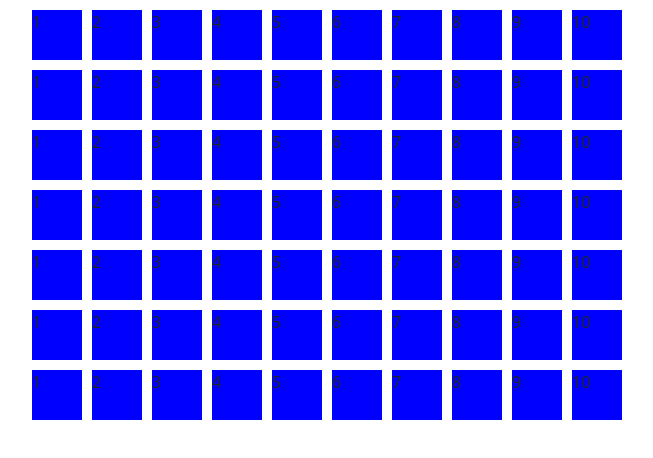
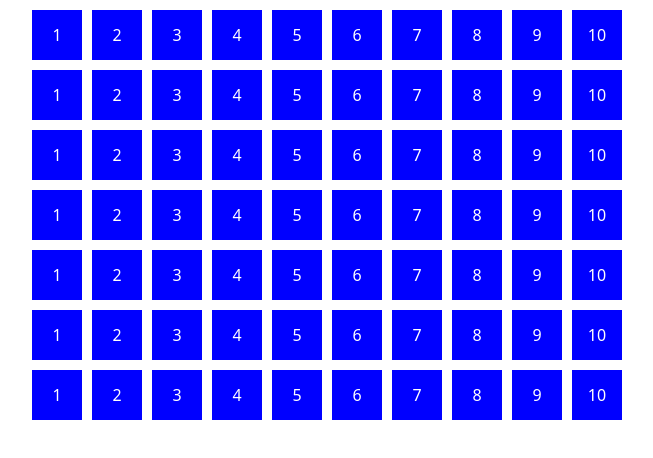
Before and after one commit to UPPARI-PRAVEEN/HobotConnect, a React (Vite) app: page /js in a window 1280 px wide. Shown: the top 458 px of the page, without its empty margins (313-966 px from the left). Built offline with nearby package versions, Linux system fonts and the light colour scheme.

Commit message:
book seating completed

```diff
--- a/src/Components/Front-end-tasks/SeatBooking.jsx
+++ b/src/Components/Front-end-tasks/SeatBooking.jsx
@@ -12,20 +12,37 @@ const SeatBooking = () => {
 
   ]
   const [isBooked,setIsBooked] = useState(false)
-  const [status,setStatus] =useState({
-    isBooked:false,
-    rowCol: null
-  })
- const handleRowCol =((row,col)=>{
-  console.log(row,col,"i am row")
-  if (status[rowCol].includes([row,col])){
-    setStatus((prev)=> [...prev,isBooked=True])
-  }else{
-    setStatus((prev)=> [...prev,isBooked=true,row=[row,col]])
+  const [status, setStatus] = useState([]);
+
+const handleRowCol = (row, col) => {
+  console.log(row, col, "i am row");
+  console.log(status, "i am status");
+
+  const exists = status.find(
+    (item) => item.rowcol[0] === row && item.rowcol[1] === col
+  );
+
+  if (exists) {
+    // remove (unbook)
+    setStatus((prev) =>
+      prev.filter(
+        (item) => !(item.rowcol[0] === row && item.rowcol[1] === col)
+      )
+    );
+  } else {
+    // add (book)
+    setStatus((prev) => [
+      ...prev,
+      { rowcol: [row, col], isBooked: true }
+    ]);
   }
-
-
- })
+};
+const changeColor = (row, col) => {
+  const exists = status.find(
+    (item) => item.rowcol[0] === row && item.rowcol[1] === col
+  );
+  return exists ? "red" : "blue";
+}
  console.log(status)
   return (
     <div>
@@ -39,7 +56,7 @@ const SeatBooking = () => {
             {item.map((colVal,col)=>{
 
               return(
-                <div onClick={(e)=>handleRowCol(row,col)} key={col} style={{gap:"10px",height:"50px",width:"50px",background:"blue"}}>
+                <div onClick={(e)=>handleRowCol(row,col)} key={col} style={{gap:"10px",height:"50px",width:"50px",background:changeColor(row,col),display:"flex",alignItems:"center",justifyContent:"center",color:"white",cursor:"pointer"}}>
                   {colVal}
                 </div>
               )
```
